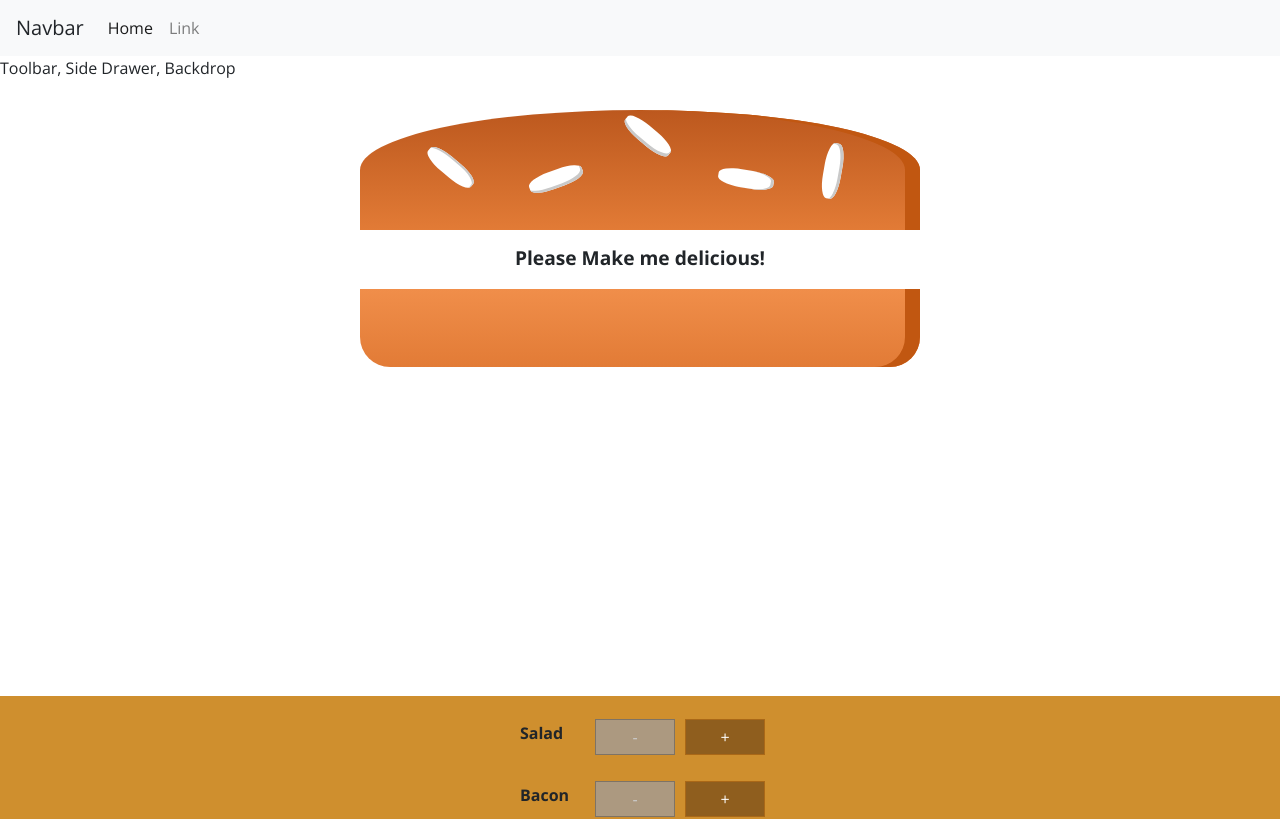
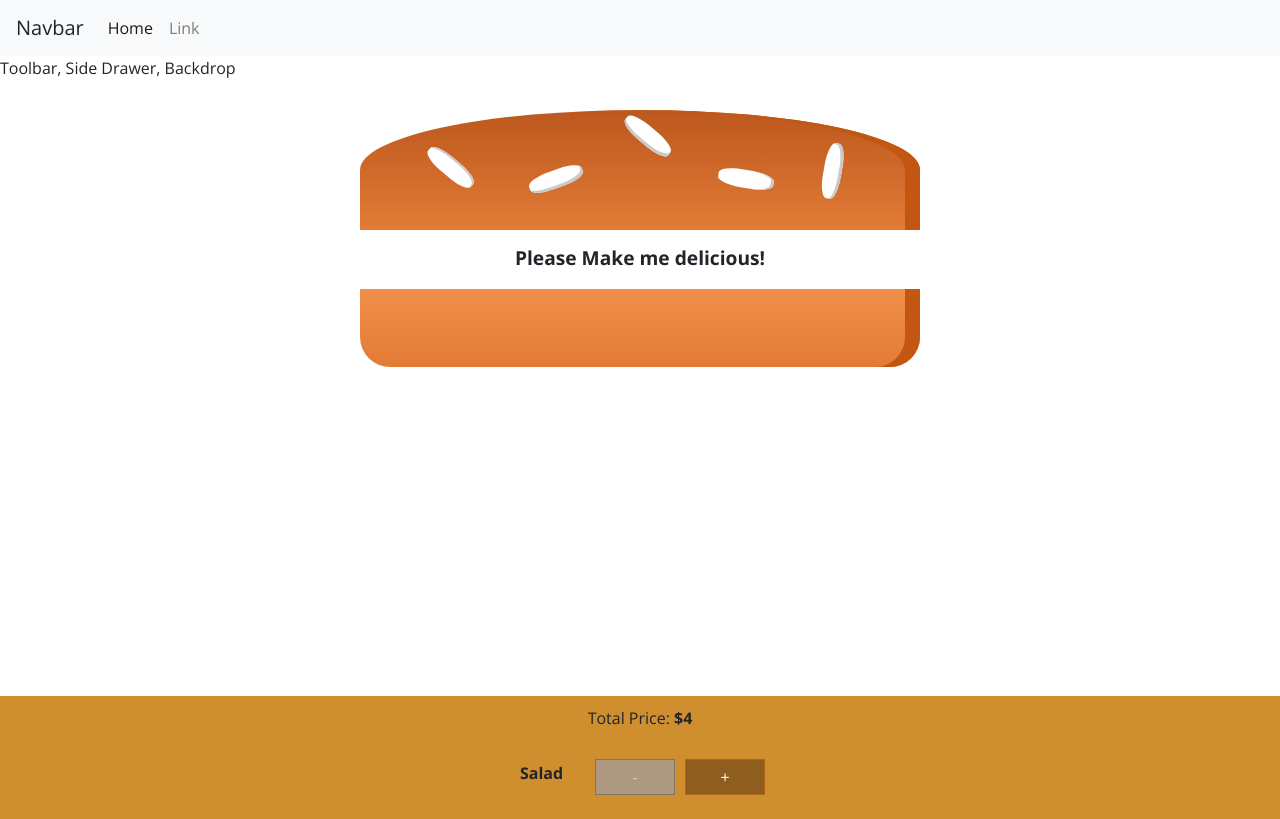
Before and after one commit to AdrielleMoraes/reactBurguer, a React app: page / in a window 1280 px wide. Shown: the top 819 px of the page. Built offline with nearby package versions, Linux system fonts and the light colour scheme.

Commit message:
updating total price

```diff
--- a/src/Components/Burger/BuildControls/BuildControls.js
+++ b/src/Components/Burger/BuildControls/BuildControls.js
@@ -12,6 +12,7 @@ const BuildControls = (props) => {
 
     return(
         <div className={classes.BuildControls}>
+            <p>Total Price: <strong>${props.price}</strong></p>
             {controls.map(ingredient=>{
                 return <BuildControl
                 addIngredient={()=> props.addIngredient(ingredient.type)}
--- a/src/Containers/BurgerBuilder/BurguerBuilder.js
+++ b/src/Containers/BurgerBuilder/BurguerBuilder.js
@@ -67,11 +67,12 @@ class BurgerBuilder extends Component
         for (let key in disabledInfo){
             disabledInfo[key]  = disabledInfo[key] <= 0
         }
-        console.log(disabledInfo)
         return(
             <Auxiliar>
                 <Burger ingredients= {this.state.ingredients}/>
                 <BuildControls
+                    price = {this.state.total_price}
+                    ingredient
                     addIngredient={this.addIngredientHandler}
                     removeIngredient={this.removeIngredient}
                     disableRemove = {disabledInfo}/>
```
